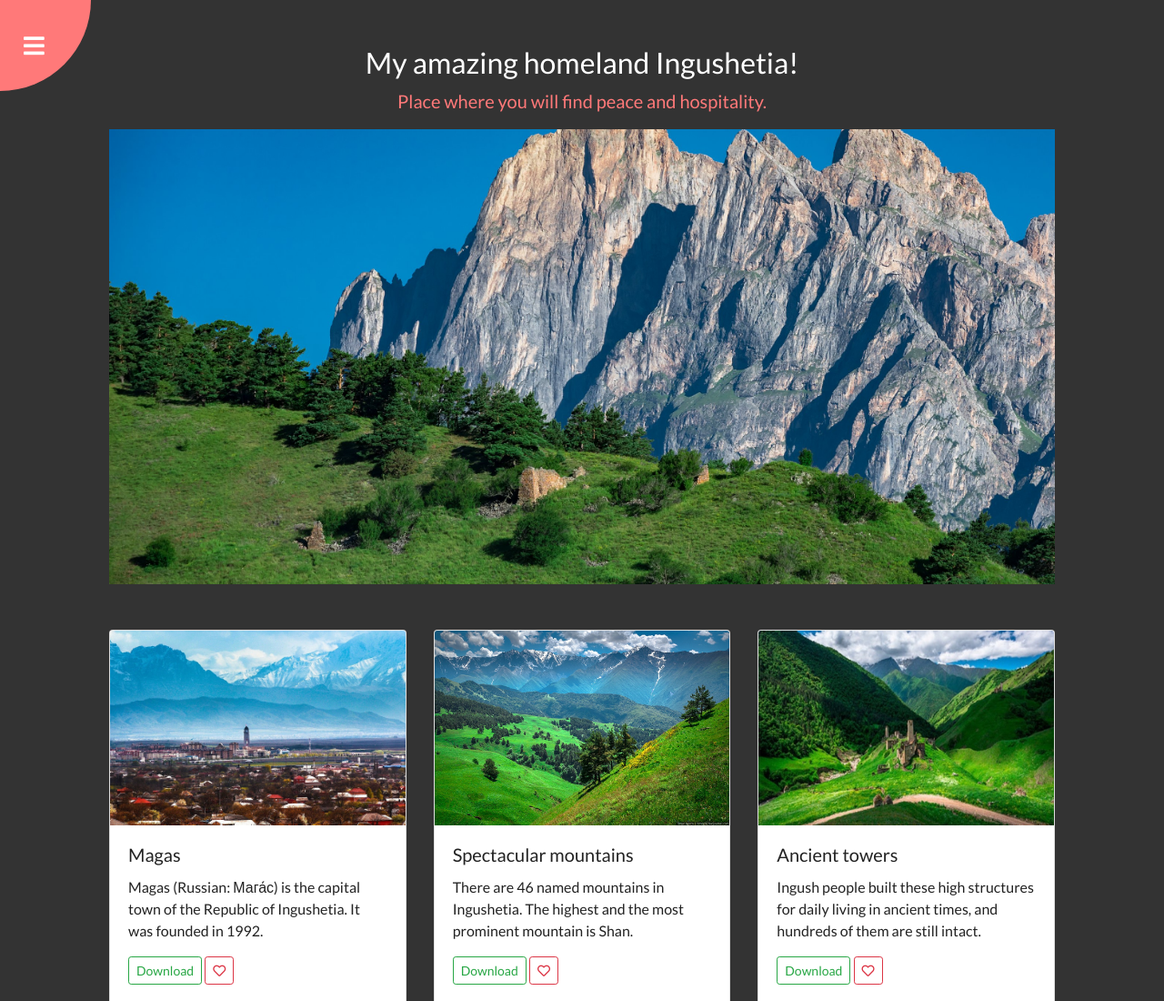
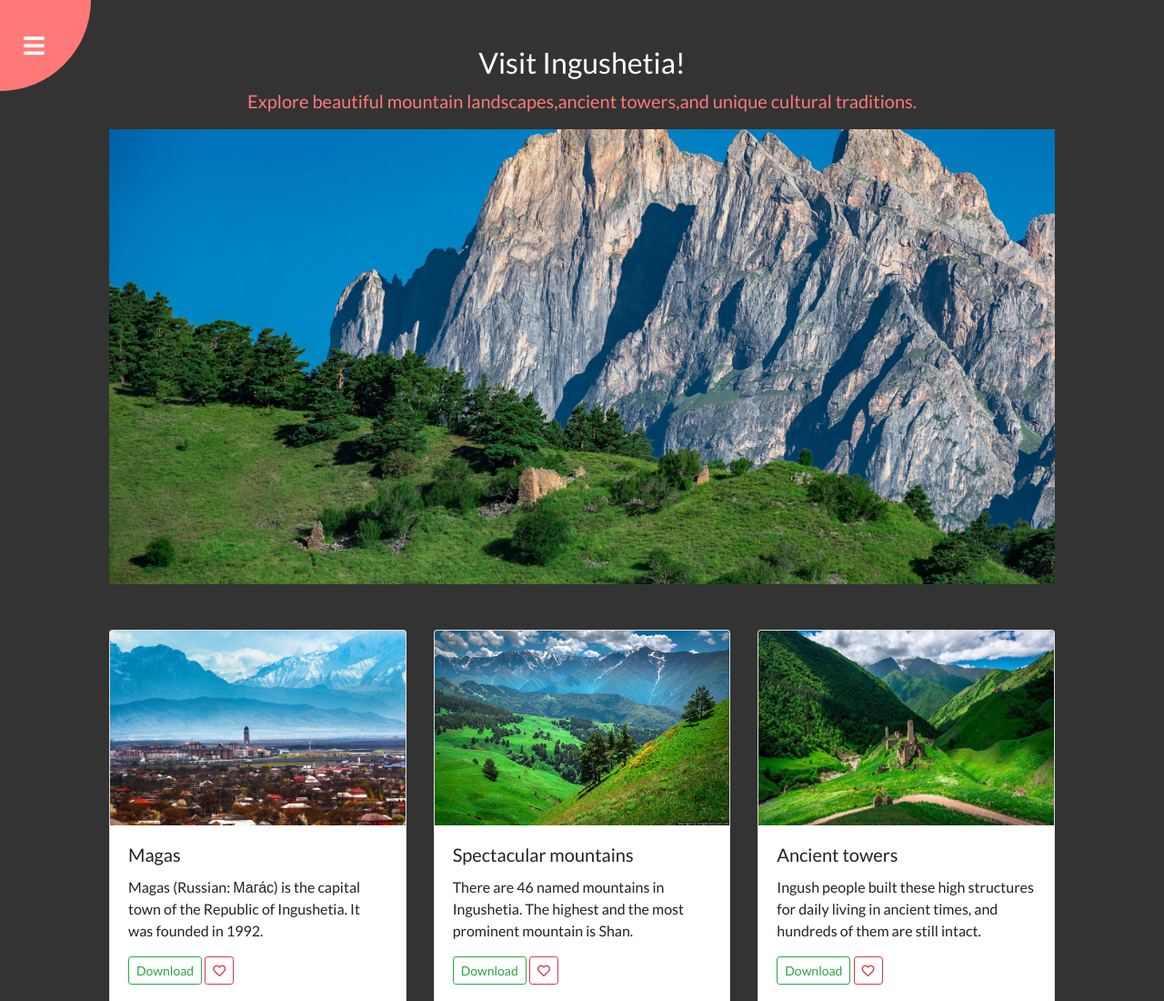
Before and after one commit to akhmed0606/bootstrap-webpage, a plain HTML site: page index.html in a window 1280 px wide. Shown: the top 1100 px of the page at 91% size. Drawn offline with nearby package versions, Linux system fonts and the light colour scheme.

Commit message:
Update index.html

```diff
--- a/index.html
+++ b/index.html
@@ -35,8 +35,8 @@
             </div>
         </div>
         <section id="header">
-            <h2>My amazing homeland <span>Ingushetia!</span></h2>
-            <p class="lead">Place where you will find peace and hospitality.</p>
+            <h2>Visit Ingushetia!</h2>
+            <p class="lead">Explore beautiful mountain landscapes,ancient towers,and unique cultural traditions.</p>
             <img src="openkavkaz.com-ing-koki-1061.jpg" class="img-responsive" alt="Landscape">
         </section>
 
```
